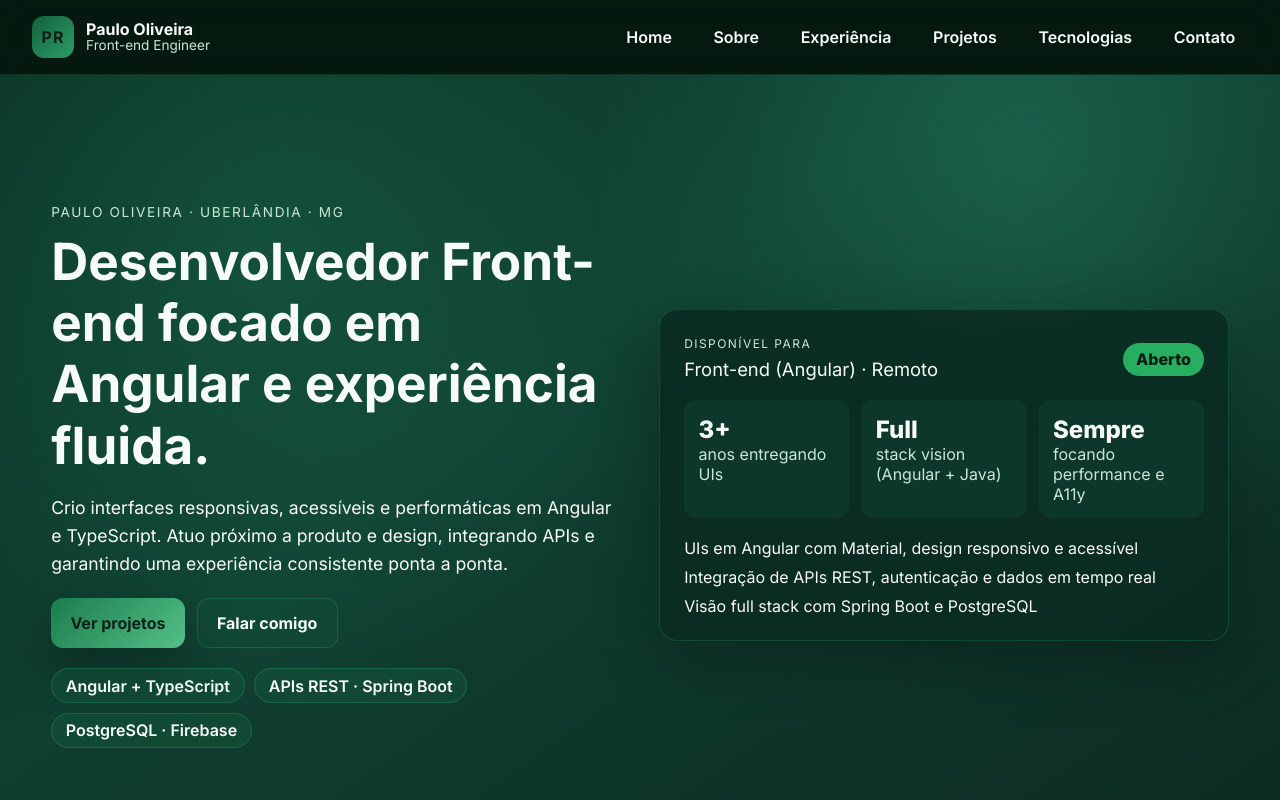
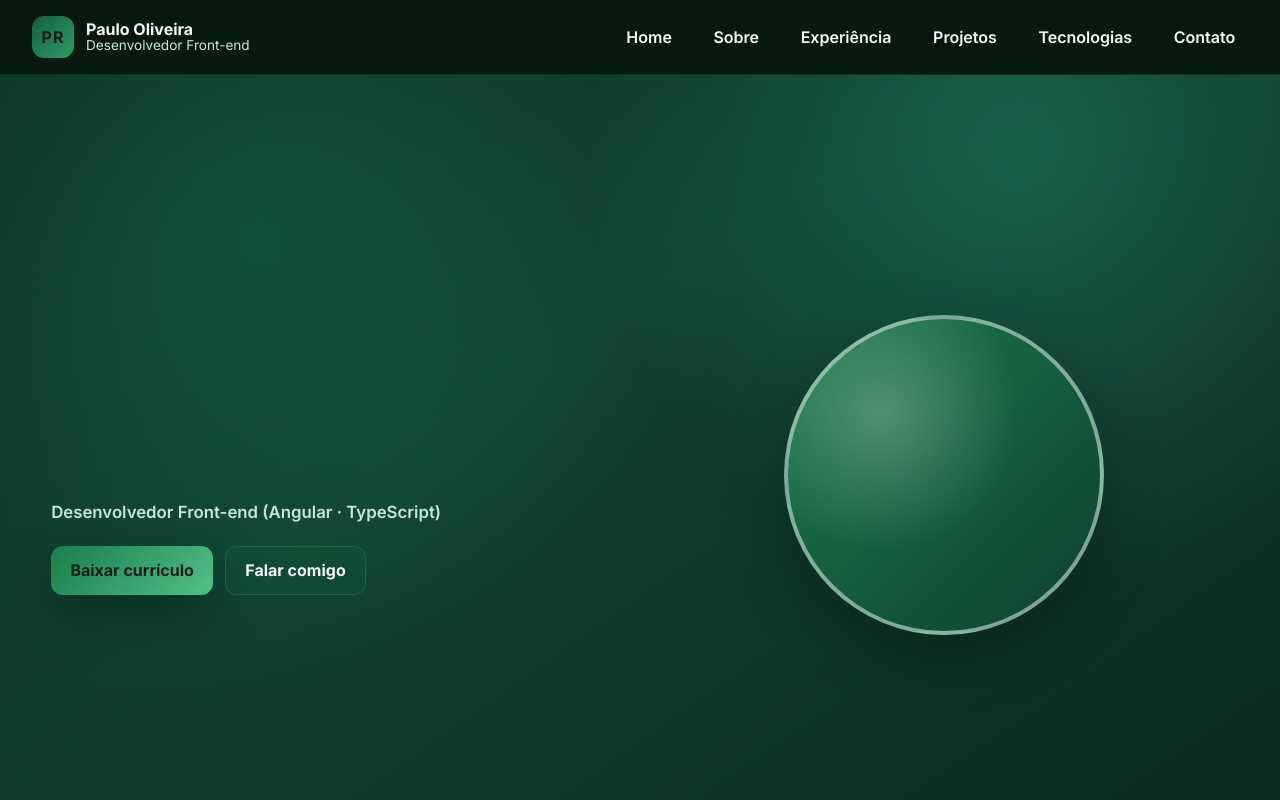
Before and after one commit to PauloRO/portifolio, an Angular app: page / in a window 1280 px wide. Shown: the top 800 px of the page. Built offline with nearby package versions, Linux system fonts and the light colour scheme.

Commit message:
sessao 'sobre mim'

```diff
--- a/src/app/app.html
+++ b/src/app/app.html
@@ -4,7 +4,7 @@
       <span class="brand-mark">PR</span>
       <div class="brand-text">
         <span class="brand-title">Paulo Oliveira</span>
-        <span class="brand-subtitle">Front-end Engineer</span>
+        <span class="brand-subtitle">Desenvolvedor Front-end</span>
       </div>
     </div>
     <nav aria-label="Seções principais" class="nav-links">
@@ -19,53 +19,25 @@
 
   <main>
     <section id="home" class="section home">
-      <div class="section-content hero-grid">
+      <div class="section-content hero-grid simple-hero">
         <div class="hero-text reveal">
-          <p class="eyebrow">Paulo Oliveira · Uberlândia · MG</p>
-          <h1>Desenvolvedor Front-end focado em Angular e experiência fluida.</h1>
-          <p class="lede">
-            Crio interfaces responsivas, acessíveis e performáticas em Angular e
-            TypeScript. Atuo próximo a produto e design, integrando APIs e
-            garantindo uma experiência consistente ponta a ponta.
-          </p>
+          <h1 class="hero-title typewriter-line" aria-label="Olá, eu sou Paulo Oliveira">
+            <span class="line1">Olá, eu sou</span>
+            <span class="line2 name-highlight">Paulo Oliveira</span>
+          </h1>
+          <p class="subtitle">Desenvolvedor Front-end (Angular · TypeScript)</p>
           <div class="cta-group">
-            <a class="btn primary" href="#projects">Ver projetos</a>
+            <a class="btn primary" href="../app/assets/curriculo_paulo.pdf" download>
+              Baixar currículo
+            </a>
             <a class="btn ghost" href="#contact">Falar comigo</a>
           </div>
-          <div class="chips">
-            <span class="chip">Angular + TypeScript</span>
-            <span class="chip">APIs REST · Spring Boot</span>
-            <span class="chip">PostgreSQL · Firebase</span>
-          </div>
         </div>
-        <div class="hero-panel reveal">
-          <div class="panel-header">
-            <div>
-              <p class="label">Disponível para</p>
-              <p class="panel-title">Front-end (Angular) · Remoto</p>
-            </div>
-            <span class="status-badge">Aberto</span>
-          </div>
-          <div class="stats">
-            <div class="stat">
-              <span class="stat-value">3+</span>
-              <span class="stat-label">anos entregando UIs</span>
-            </div>
-            <div class="stat">
-              <span class="stat-value">Full</span>
-              <span class="stat-label">stack vision (Angular + Java)</span>
-            </div>
-            <div class="stat">
-              <span class="stat-value">Sempre</span>
-              <span class="stat-label">focando performance e A11y</span>
-            </div>
-          </div>
-          <ul class="pill-list">
-            <li>UIs em Angular com Material, design responsivo e acessível</li>
-            <li>Integração de APIs REST, autenticação e dados em tempo real</li>
-            <li>Visão full stack com Spring Boot e PostgreSQL</li>
-          </ul>
-        </div>
+        <div
+          class="photo-frame reveal"
+          role="img"
+          aria-label="Foto de Paulo Oliveira (placeholder)"
+        ></div>
       </div>
     </section>
 
--- a/src/app/app.scss
+++ b/src/app/app.scss
@@ -125,9 +125,76 @@
   align-items: center;
 }
 
+.simple-hero {
+  grid-template-columns: repeat(auto-fit, minmax(280px, 1fr));
+}
+
 .hero-text h1 {
   font-size: clamp(2.4rem, 4vw, 3.4rem);
   margin: 0.4rem 0 0.8rem;
+}
+
+.hero-title {
+  margin: 0.4rem 0 0.3rem;
+  line-height: 1.2;
+  display: flex;
+  flex-direction: column;
+  gap: 0.1rem;
+}
+
+.typewriter-line {
+  display: flex;
+  flex-direction: column;
+  position: relative;
+  overflow: hidden;
+  white-space: nowrap;
+  max-width: 100%;
+  width: 0;
+  border-right: 3px solid var(--green-300);
+  animation: typing 1.6s steps(var(--steps, 14), end) forwards,
+    blink 0.9s step-end infinite;
+  animation-delay: var(--delay, 0s), var(--delay, 0s);
+}
+
+.line1 {
+  --steps: 12;
+  --delay: 0s;
+}
+
+.line2 {
+  --steps: 14;
+  --delay: 1.7s;
+}
+
+.name-highlight {
+  color: var(--green-300);
+  font-weight: 800;
+}
+
+.subtitle {
+  font-size: 1.05rem;
+  color: var(--green-200);
+  margin: 0 0 0.6rem;
+  font-weight: 600;
+}
+
+@keyframes typing {
+  from {
+    width: 0;
+  }
+  to {
+    width: 100%;
+  }
+}
+
+@keyframes blink {
+  0%,
+  100% {
+    border-color: transparent;
+  }
+  50% {
+    border-color: var(--green-300);
+  }
 }
 
 .hero-text .chips {
@@ -181,6 +248,17 @@
   transform: translateY(-2px);
   box-shadow: 0 16px 35px rgba(0, 0, 0, 0.35);
   outline: none;
+}
+
+.photo-frame {
+  width: min(320px, 80vw);
+  aspect-ratio: 1 / 1;
+  border-radius: 999px;
+  background: radial-gradient(circle at 30% 30%, rgba(255, 255, 255, 0.25), transparent 45%),
+    linear-gradient(135deg, var(--green-500), var(--green-700));
+  border: 4px solid color-mix(in srgb, var(--green-200) 60%, transparent);
+  box-shadow: var(--elevation-3);
+  justify-self: center;
 }
 
 .hero-panel {
@@ -433,14 +511,9 @@
 }
 
 .reveal {
-  opacity: 0;
-  transform: translateY(28px);
+  opacity: 1;
+  transform: none;
   transition: opacity 0.75s ease, transform 0.75s ease;
-}
-
-.reveal.visible {
-  opacity: 1;
-  transform: translateY(0);
 }
 
 @media (prefers-reduced-motion: reduce) {
@@ -451,6 +524,25 @@
     transition: none;
     transform: none !important;
     opacity: 1 !important;
+  }
+
+  .typewriter-line {
+    animation: none;
+    border-right: 0;
+    width: auto;
+  }
+}
+
+@media (max-width: 640px) {
+  .hero-title {
+    line-height: 1.25;
+  }
+
+  .typewriter-line {
+    white-space: normal;
+    animation: none;
+    border-right: 0;
+    width: auto;
   }
 }
 
--- a/src/app/app.ts
+++ b/src/app/app.ts
@@ -44,9 +44,16 @@ export class App implements AfterViewInit, OnDestroy {
       { threshold: 0.2 }
     );
 
-    document
-      .querySelectorAll<HTMLElement>('.reveal')
-      .forEach((element) => this.observer?.observe(element));
+    const elements = document.querySelectorAll<HTMLElement>('.reveal');
+    elements.forEach((element) => {
+      this.observer?.observe(element);
+      const rect = element.getBoundingClientRect();
+      const inView = rect.top < window.innerHeight * 0.9;
+      if (inView) {
+        element.classList.add('visible');
+        this.observer?.unobserve(element);
+      }
+    });
   }
 
   ngOnDestroy(): void {
--- a/src/index.html
+++ b/src/index.html
@@ -2,7 +2,7 @@
 <html lang="en">
 <head>
   <meta charset="utf-8">
-  <title>Portifolio</title>
+  <title>Portifolio | Paulo Oliveira - Desenvolvedor Front-end</title>
   <base href="/">
   <meta name="viewport" content="width=device-width, initial-scale=1">
   <link rel="icon" type="image/x-icon" href="favicon.ico">
```
Also changed, not shown: 1 other file (tests, documents, lock files or other folders).
